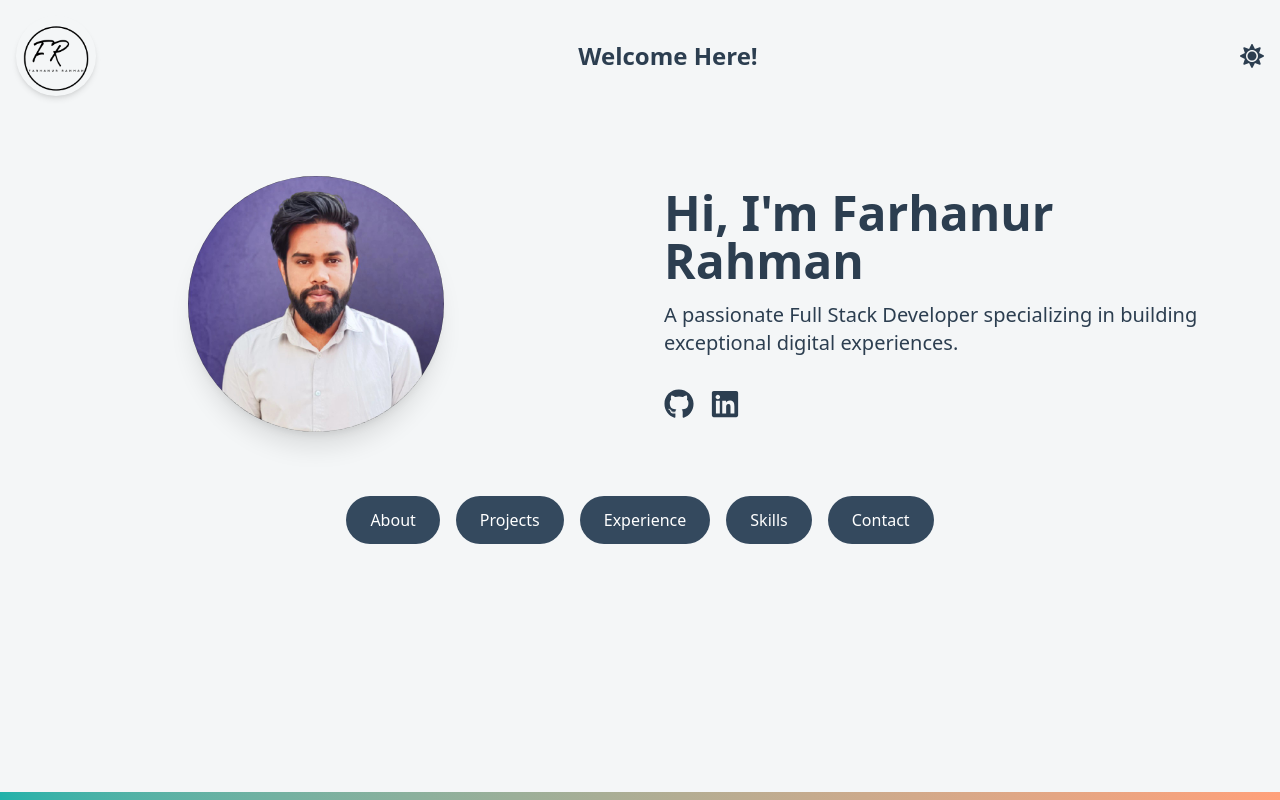
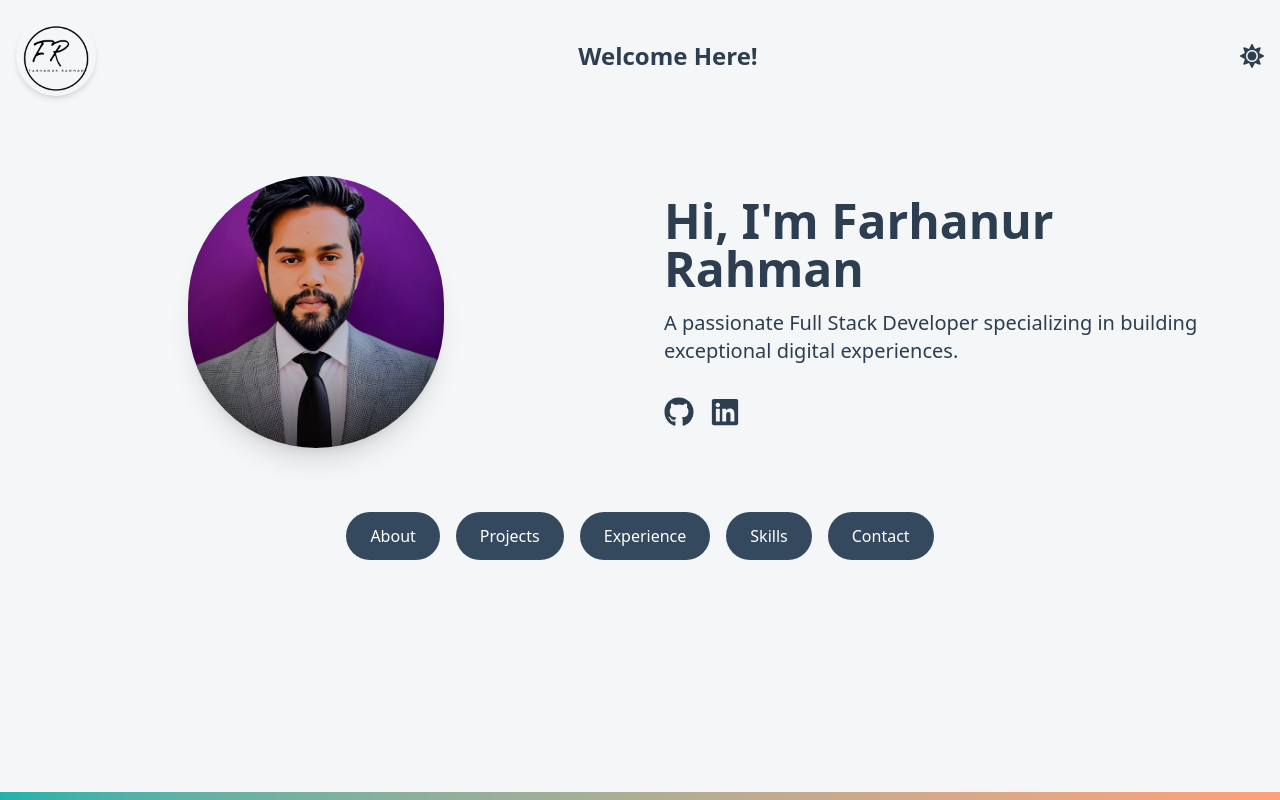
Before and after one commit to ezio421511/portfolio-front-lee, a React (Vite) app: page / in a window 1280 px wide. Shown: the top 800 px of the page. Built offline with nearby package versions, Linux system fonts and the light colour scheme.

Commit message:
updating the profile section

```diff
--- a/src/components/UpperSection.jsx
+++ b/src/components/UpperSection.jsx
@@ -1,7 +1,7 @@
 import React, { useState, useEffect } from "react";
 import { FaSun, FaMoon, FaGithub, FaLinkedin } from "react-icons/fa";
 import { motion } from "framer-motion";
-import profile from "../assets/profile pic.jpeg";
+import profile from "../assets/profile-pic.jpeg";
 import { useDarkMode } from "../DarkModeContext"; // Import the useDarkMode hook
 
 const UpperSection = () => {
@@ -36,7 +36,7 @@ const UpperSection = () => {
               transition={{ duration: 0.5 }}
               src={profile}
               alt="Professional Headshot"
-              className="rounded-full w-64 h-64 object-cover mx-auto shadow-xl"
+              className="rounded-full w-64 h-68 object-cover mx-auto shadow-xl"
             />
           </div>
 
```
Also changed, not shown: src/assets/profile pic.jpeg (deleted), src/assets/profile-pic.jpeg (added).
